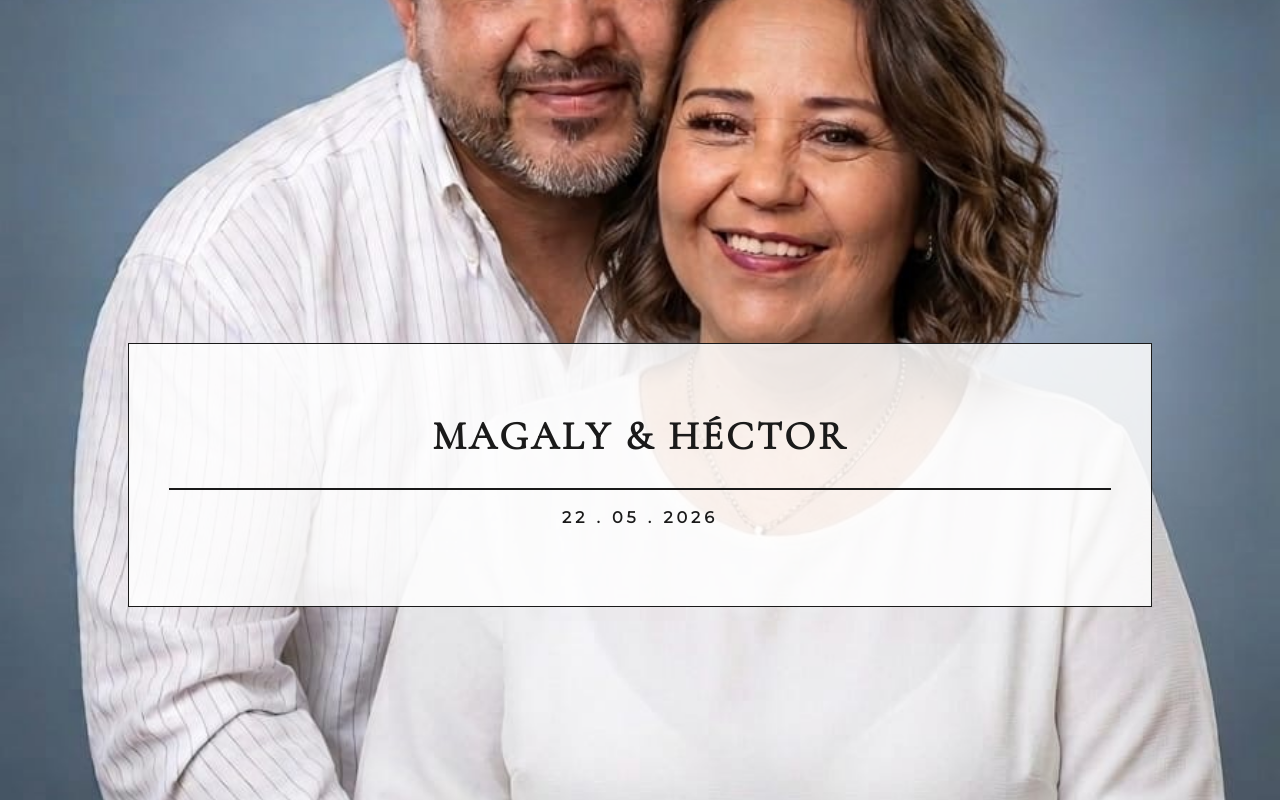
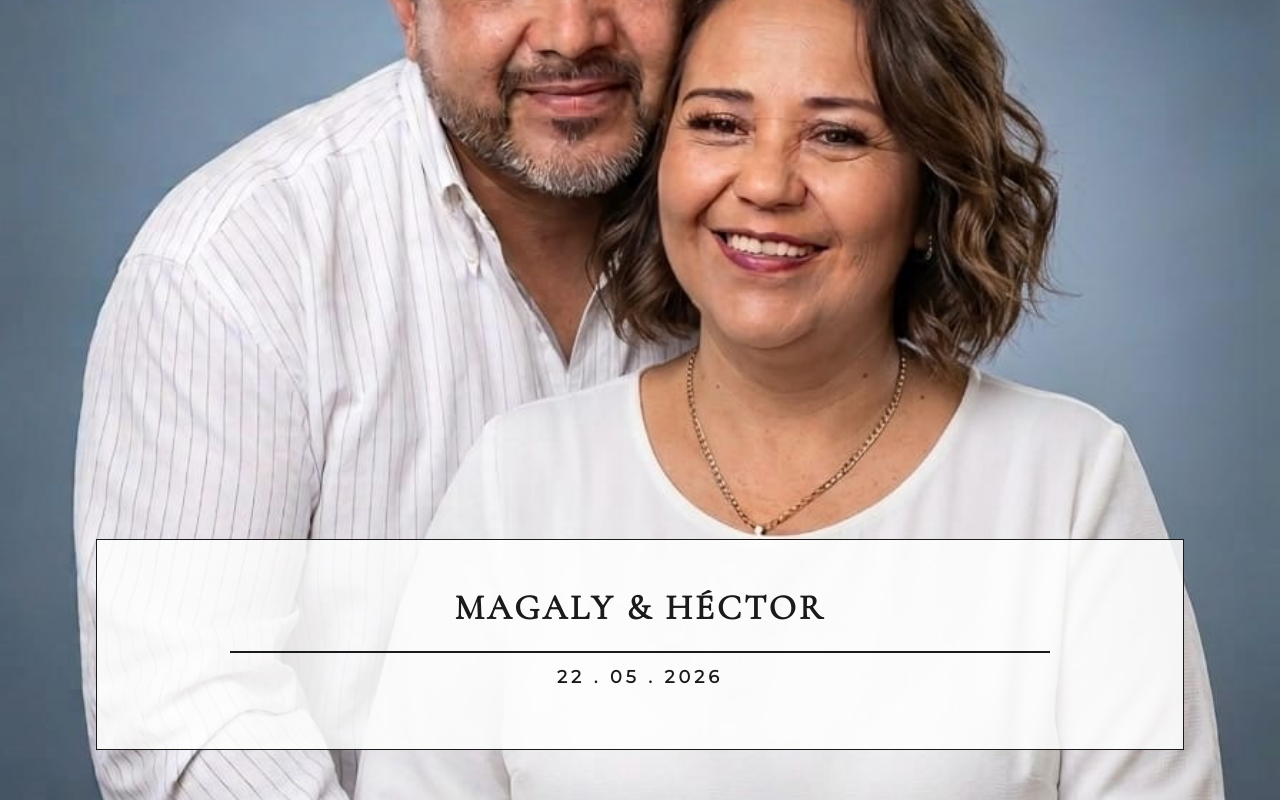
Before and after one commit to Invitaciones-Guru/Magaly-y-Hector, a plain HTML site: page index.html in a window 1280 px wide. Shown: the top 802 px of the page. Drawn offline with nearby package versions, Linux system fonts and the light colour scheme.

Commit message:
Add hero section styles to style.css
Added styles for hero section with background image and overlay.

```diff
--- a/style.css
+++ b/style.css
@@ -195,3 +195,45 @@ h1 {
     padding-top: 15px;
     font-weight: 700; /* Fecha en negrita */
 }
+
+
+/* HERO */
+.hero {
+    height: 100vh;
+    /* Actualizamos con la nueva foto */
+    background: url('bda6ca7e-79b2-42ef-a09e-489853c6995d.jpeg') center/cover no-repeat;
+    display: flex;
+    align-items: flex-end; /* Esto pega el recuadro a la parte inferior */
+    justify-content: center;
+}
+
+.hero-overlay {
+    background: rgba(255, 255, 255, 0.85);
+    padding: 40px 30px; /* Reduje un poco el padding vertical para que no sea tan alto */
+    width: 85%;
+    border: 1px solid var(--black);
+    /* Margen inferior para que no toque literalmente el borde del celular/pantalla */
+    margin-bottom: 50px;
+}
+
+/* Mantenemos el Save the Date oculto */
+.top-label {
+    display: none;
+}
+
+h1 {
+    font-size: 2.2rem; /* Ajustado un poco para que quepa mejor en móviles */
+    font-weight: 700;
+    margin: 0;
+}
+
+.hero-date {
+    font-size: 1.1rem;
+    letter-spacing: 4px;
+    border-top: 2px solid var(--black);
+    margin-top: 15px;
+    padding-top: 10px;
+    font-weight: 700;
+    display: inline-block;
+    width: 80%; /* Controla el largo de la raya horizontal */
+}
```
